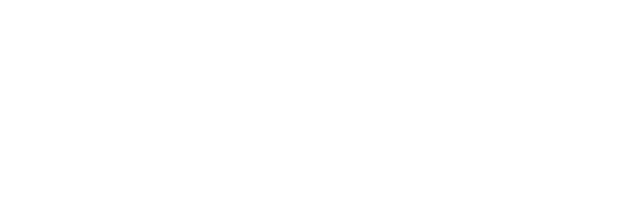
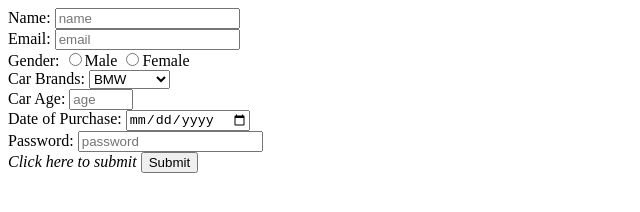
Before and after one commit to acciojob/car-insurance-form-AravindG5, a website: page main.html in a window 1280 px wide. Shown: the whole page, without its empty margins (0-640 px from the left). Drawn offline with Linux system fonts and the light colour scheme.

Commit message:
created a submission

```diff
--- a/main.html
+++ b/main.html
@@ -8,6 +8,37 @@
 
 <body>
 	<!-- the entire body must be written by student -->
+	<form method="post">
+        <label for="name">Name:</label>
+		<input type="text" placeholder="name" required id="name"><br>
+
+		 <label for="email">Email:</label>
+		<input type="email" placeholder="email" required id="email"><br>
+
+		 <label for="gender">Gender:</label>
+		<input type="radio" placeholder="gender"  required name="gender" >Male
+		<input type="radio" placeholder="gender" required name="gender" >Female<br>
+
+		 <label for="cars">Car Brands:</label>
+		<select id="cars">
+			<option>BMW</option>
+			<option>Audi</option>
+			<option>Mercedez</option>
+		</select><br>
+
+		 <label for="age">Car Age:</label>
+		<input type="number" placeholder="age"  min="1" max="100" required id="age"><br>
+
+		 <label for="purchase_date">Date of Purchase:</label>
+		<input type="date" placeholder="purchase_date" required id="purchase_date"><br>
+
+		 <label for="password">Password:</label>
+		<input type="password" placeholder="password" required id="password"><br>
+
+		 <label for="submit"><small></small><i>Click here to submit</i><small></small></label>
+		<button type="submit" id="submit">Submit</button><br>
+
+	</form>
     <script type="text/javascript" src="./script.js">
 </script>
 
```
